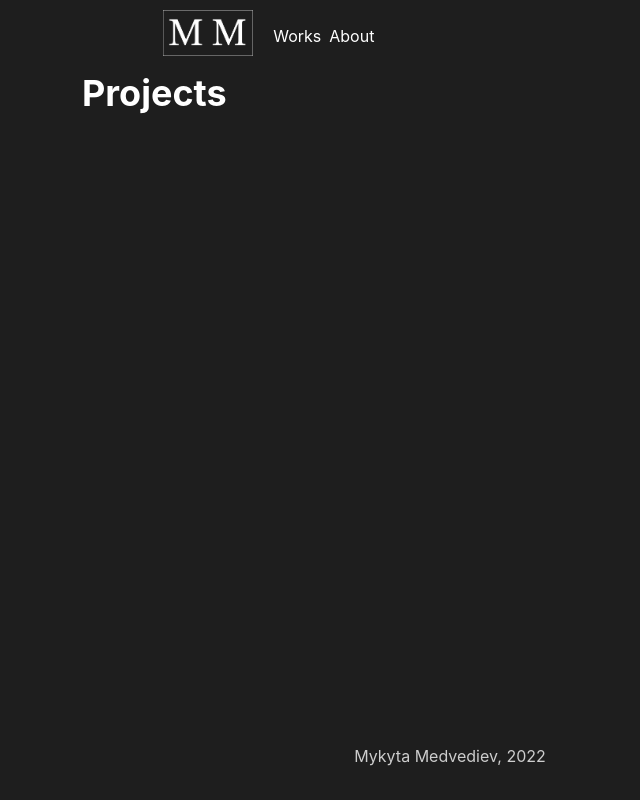
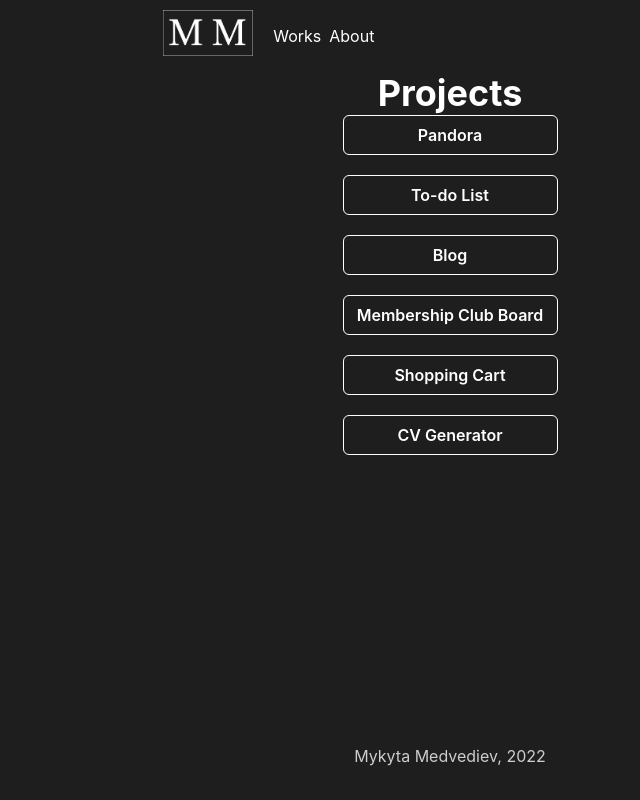
Before and after one commit to Furilon/portfolio-website, a Next.js app: page /works in a window 1280 px wide. Shown: the whole page, without its empty margins (190-830 px from the left). Built offline with nearby package versions, Linux system fonts and the light colour scheme.

Commit message:
Added links to projects from works page

```diff
--- a/pages/works.js
+++ b/pages/works.js
@@ -1,11 +1,105 @@
 import Link from "next/link";
 import PageLayout from "../components/layouts/page";
-import { Flex, Heading, Text } from "@chakra-ui/react";
+import { Flex, Heading, Text, Button } from "@chakra-ui/react";
 
 export default function Works() {
   return (
     <PageLayout title="Works - MM">
-      <Heading as="h1">Projects</Heading>
+      <Flex direction="column" justify="center" align="center">
+        <Heading as="h1" textAlign="center">
+          Projects
+        </Heading>
+        <Link href="/project/pandora">
+          <Button
+            borderColor="white"
+            textColor="white"
+            variant="outline"
+            w="215px"
+            mb="20px"
+            _hover={{
+              bg: "#cdcdcd",
+              textColor: "#1e1e1e",
+            }}
+          >
+            Pandora
+          </Button>
+        </Link>
+        <Link href="/project/to-do-app">
+          <Button
+            borderColor="white"
+            textColor="white"
+            variant="outline"
+            w="215px"
+            mb="20px"
+            _hover={{
+              bg: "#cdcdcd",
+              textColor: "#1e1e1e",
+            }}
+          >
+            To-do List
+          </Button>
+        </Link>
+        <Link href="/project/blog-user-frontend">
+          <Button
+            borderColor="white"
+            textColor="white"
+            variant="outline"
+            w="215px"
+            mb="20px"
+            _hover={{
+              bg: "#cdcdcd",
+              textColor: "#1e1e1e",
+            }}
+          >
+            Blog
+          </Button>
+        </Link>
+        <Link href="/project/membership-club">
+          <Button
+            borderColor="white"
+            textColor="white"
+            variant="outline"
+            w="215px"
+            mb="20px"
+            _hover={{
+              bg: "#cdcdcd",
+              textColor: "#1e1e1e",
+            }}
+          >
+            Membership Club Board
+          </Button>
+        </Link>
+        <Link href="/project/shopping-cart">
+          <Button
+            borderColor="white"
+            textColor="white"
+            variant="outline"
+            w="215px"
+            mb="20px"
+            _hover={{
+              bg: "#cdcdcd",
+              textColor: "#1e1e1e",
+            }}
+          >
+            Shopping Cart
+          </Button>
+        </Link>
+        <Link href="/project/cv-application">
+          <Button
+            borderColor="white"
+            textColor="white"
+            variant="outline"
+            w="215px"
+            mb="20px"
+            _hover={{
+              bg: "#cdcdcd",
+              textColor: "#1e1e1e",
+            }}
+          >
+            CV Generator
+          </Button>
+        </Link>
+      </Flex>
     </PageLayout>
   );
 }
```
